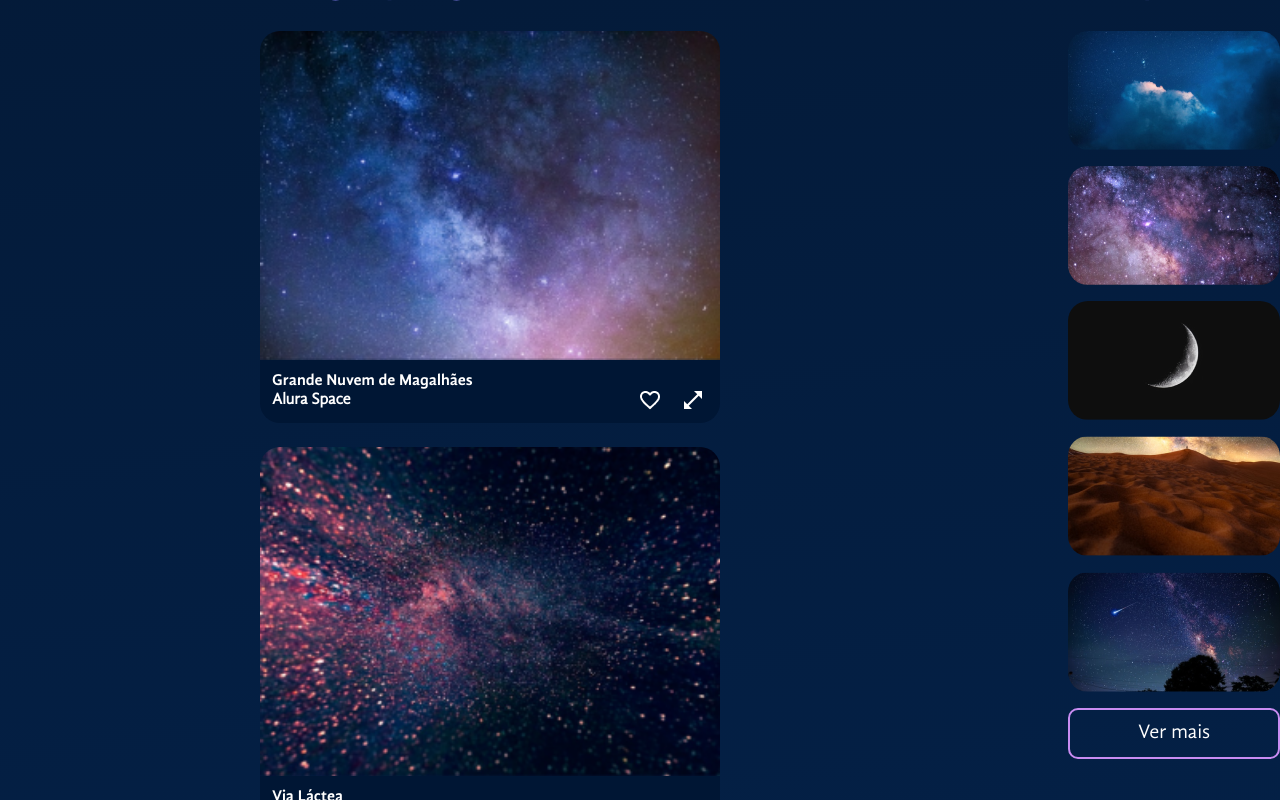
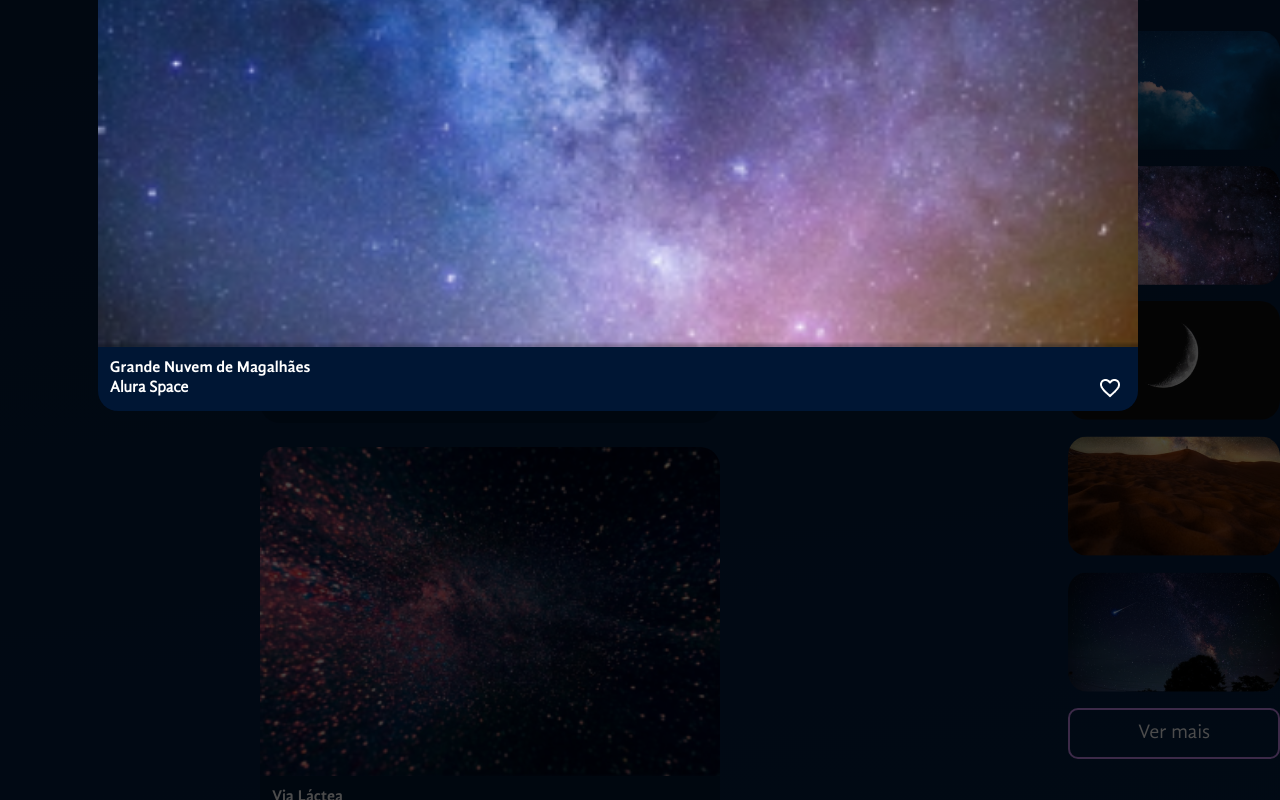
Before and after one commit to LeonardoTorresRodrigues/space-app, a React (Vite) app: page / in a window 1280 px wide. Both pictures are taken after a click on the button 693 px from the left and 1091 px from the top of the page. Shown: the part 691-1491 px from the top of the page. Built offline with nearby package versions, Linux system fonts and the light colour scheme.

Commit message:
feat: add image modal

```diff
--- a/src/App.jsx
+++ b/src/App.jsx
@@ -8,6 +8,7 @@
 import Galeria from "./components/Galeria"
 import fotos from './fotos.json'
 import { useState } from "react"
+import ModalZoom from "./components/ModalZoom"
 
 const FundoGradiente = styled.div`
   background: linear-gradient(172.61deg, #041833 4.16%, #04244F 48%, #154580 96.76%);
@@ -33,7 +34,8 @@
 `
 
 const App = () => {
-  const [fotosDaGaleria, setFotosDaGaleria] = useState(fotos)
+  const [fotosDaGaleria, setFotosDaGaleria] = useState(fotos);
+  const [fotoSelecionada, setFotoSelecionada] = useState(null);
 
   return (
     <FundoGradiente>
@@ -47,10 +49,17 @@
               texto='A galeria mais completa de fotos do espaço!'
               backgroundImage={bannerBackground}
             />
-            <Galeria fotos={fotosDaGaleria}/>
+            <Galeria
+              aoFotoSelecionada={foto => setFotoSelecionada(foto)}
+              fotos={fotosDaGaleria}
+            />
           </ConteudoGaleria>
         </MainContainer>
       </AppContainer>
+      <ModalZoom
+        foto={fotoSelecionada}
+        aoFechar={() => setFotoSelecionada(null)}
+      />
     </FundoGradiente>
   )
 }
--- a/src/components/Galeria/Imagem/index.jsx
+++ b/src/components/Galeria/Imagem/index.jsx
@@ -37,7 +37,7 @@
     align-items: center;
 `
 
-const Imagem = ({ foto, expandida = false }) => {
+const Imagem = ({ foto, expandida = false, aoZoomSolicitado }) => {
     return (
         <Figure $expandida={expandida} id={`foto-${foto.id}`}>
             <img src={foto.path} alt={foto.alt} />
@@ -48,7 +48,7 @@
                     <BotaoIcone>
                         <img src="/icones/favorito.png" alt="Icone de favorito" />
                     </BotaoIcone>
-                    {!expandida && <BotaoIcone aria-hidden={expandida}>
+                    {!expandida && <BotaoIcone aria-hidden={expandida} onClick={() => aoZoomSolicitado(foto)}>
                         <img src="/icones/expandir.png" alt="icone de expandir" />
                     </BotaoIcone>}
                 </Rodape>
--- a/src/components/Galeria/index.jsx
+++ b/src/components/Galeria/index.jsx
@@ -21,7 +21,7 @@
     gap: 24px;
 `
 
-const Galeria = ({ fotos = [] }) => {
+const Galeria = ({ fotos = [], aoFotoSelecionada }) => {
     return (
         <>
             <Tags />
@@ -30,6 +30,7 @@
                     <Titulo>Navegue pela galeria</Titulo>
                     <ImagensContainer>
                         {fotos.map(foto => <Imagem
+                            aoZoomSolicitado={aoFotoSelecionada}
                             key={foto.id}
                             foto={foto} />)
                         }
--- /dev/null
+++ b/src/components/ModalZoom/index.jsx
@@ -0,0 +1,51 @@
+/* eslint-disable react/prop-types */
+import styled from "styled-components";
+import Imagem from "../Galeria/Imagem";
+import BotaoIcone from "../BotaoIcone";
+
+const Overlay = styled.div`
+    background-color: rgba(0, 0, 0, 0.7);
+    position: fixed;
+    top: 0;
+    right: 0;
+    bottom: 0;
+    left: 0;
+`
+
+const DialogEstilizado = styled.dialog`
+    position: absolute;
+    top: 294px;
+    background: transparent;
+    padding: 0;
+    border: 0;
+    width: 1156px;
+    display: flex;
+    justify-content: center;
+    form {
+        button{
+            position: relative;
+            top: 20px;
+            right: 60px;
+        }
+    }
+`
+
+const ModalZoom = ({ foto, aoFechar }) => {
+    return (
+        <>
+            {foto && <>
+                <Overlay />
+                <DialogEstilizado open={!!foto} onClose={aoFechar}>
+                <Imagem foto={foto} expandida={true}/>
+                <form method="dialog">
+                    <BotaoIcone formMethod="dialog">
+                        <img src="/icones/fechar.png" alt="Icone de fechar" />
+                    </BotaoIcone>
+                </form>
+            </DialogEstilizado>
+            </>}
+        </>
+    )
+}
+
+export default ModalZoom;
```
